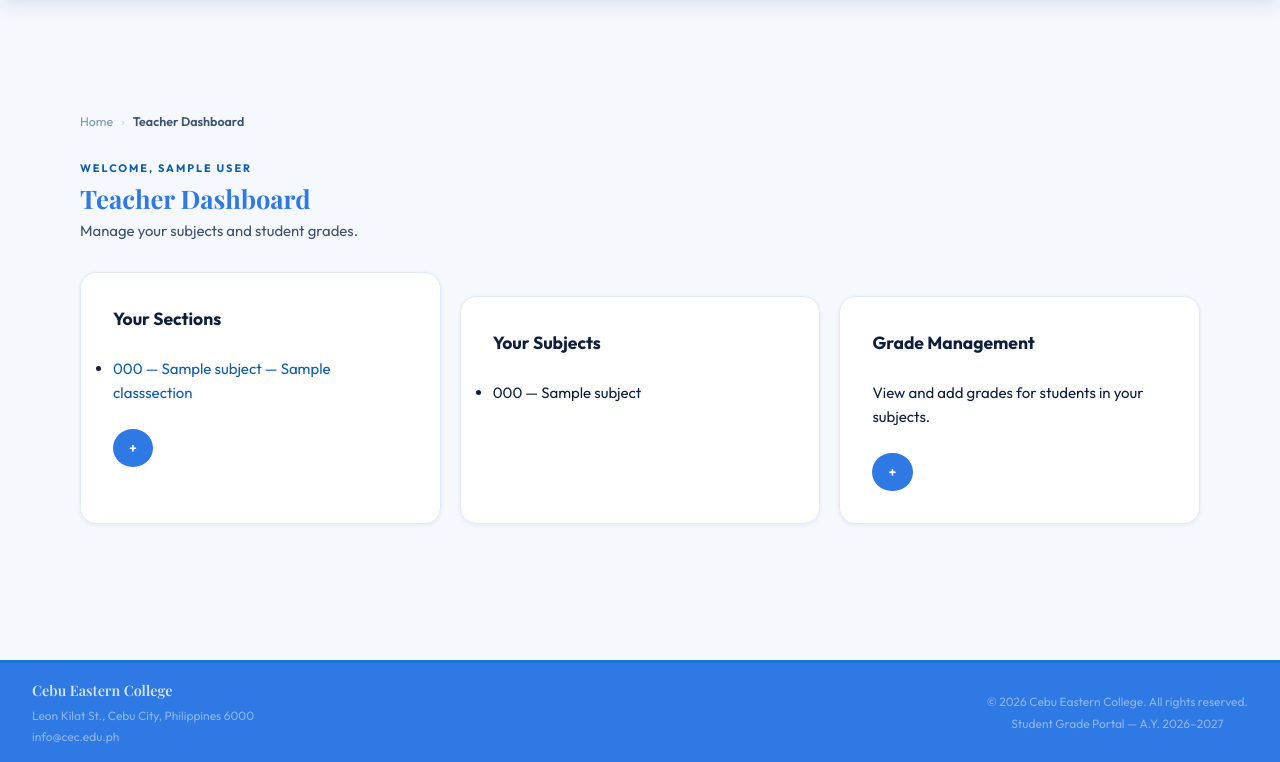
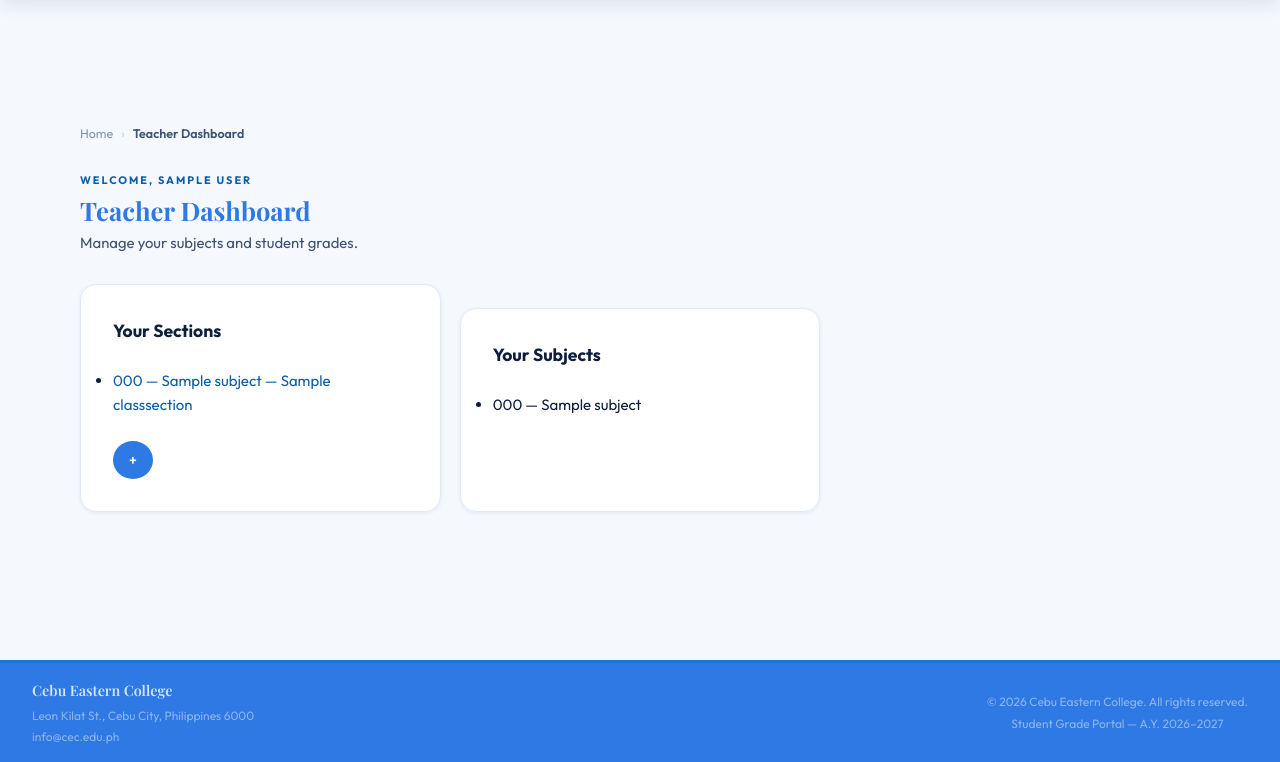
Before and after one commit to acchiii/Grade-Portal, a Django app: template portal/templates/portal/teacher.html in a window 1280 px wide. Shown: the part 103-865 px from the top of the page. Run offline with Django 5.2, Linux system fonts and the light colour scheme; the template is opened without the code that fills it: values that come from a table or form of the project are taken from there, others are empty; tables that the repository leaves empty hold one stand-in row (values such as "Sample post"); style sheets or scripts are compiled from the project's sources; some libraries are stand-ins or nearby versions.

Commit message:
Initial Commit

```diff
--- a/portal/templates/portal/teacher.html
+++ b/portal/templates/portal/teacher.html
@@ -47,7 +47,7 @@
       </ul>
     </div>
 
-    <div class="card">
+    {% comment %} <div class="card">
       <h3>Grade Management</h3>
       <br>
       <p>View and add grades for students in your subjects.</p>
@@ -56,7 +56,7 @@
 
         <a href="{% url 'teacher_add_grade' %}" class="btn btn-primary" style="padding: 8px 16px; border-radius: 100%;">+</a>
       </div>
-    </div>
+    </div> {% endcomment %}
 
 
   </div>
```
